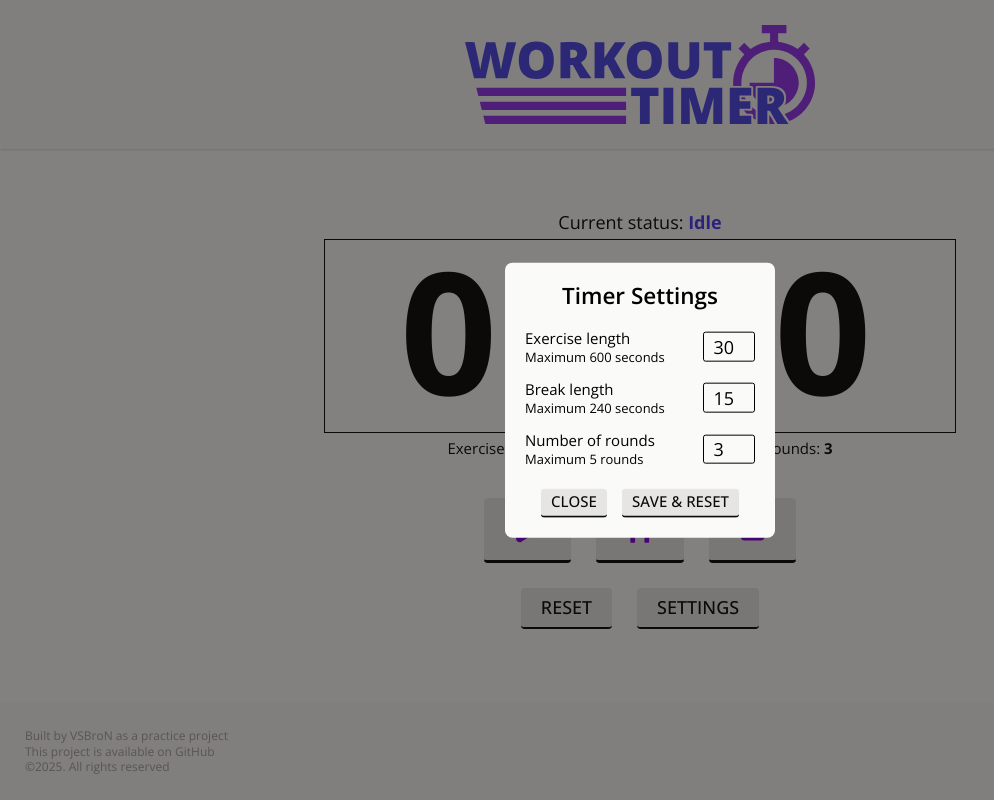
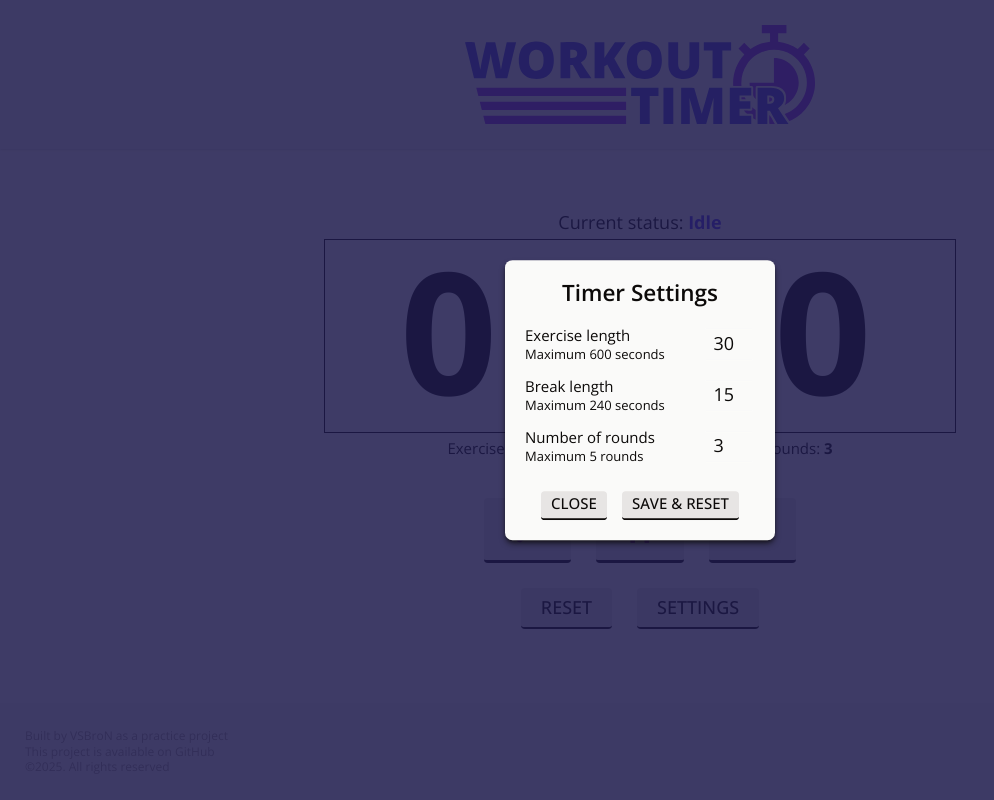
Before and after one commit to vsbron/workout-timer-2025-react, a React (Vite) app: page / in a window 1280 px wide. Both pictures are taken after a click on the element "SETTINGS". Shown: the whole page, without its empty margins (0-994 px from the left). Built offline with nearby package versions, Linux system fonts and the light colour scheme.

Commit message:
Add theme support for the Modal window

```diff
--- a/src/components/Settings.tsx
+++ b/src/components/Settings.tsx
@@ -45,7 +45,7 @@ function Settings({ settingsClose }: SettingsProps) {
   return (
     <div className="flex flex-col gap-8">
       <h2 className="text-center font-semibold text-4xl">Timer Settings</h2>
-      <form onSubmit={(e) => submitSettings(e)} className="flex flex-col gap-8">
+      <form onSubmit={(e) => submitSettings(e)} className="flex flex-col gap-10">
         <div className="flex flex-col gap-5">
           <FormGroup>
             <FormLabel note={`Maximum ${MAX_EXERCISE_LENGTH} seconds`}>
--- a/src/components/modal/ModalChildren.tsx
+++ b/src/components/modal/ModalChildren.tsx
@@ -10,7 +10,7 @@ export function Content({ children }: { children: ReactNode }) {
   // Returned JSX
   return (
     isOpen && (
-      <div className="absolute top-1/2 -translate-y-1/2 left-0 right-0 mx-auto max-w-[27rem] bg-stone-50 p-[2rem] rounded-xl z-50">
+      <div className="absolute top-1/2 -translate-y-1/2 left-0 right-0 mx-auto max-w-[27rem] text-stone-950 dark:text-stone-50 bg-stone-50 dark:bg-stone-900 p-[2rem] rounded-xl z-50 shadow-stone-950/70 shadow-md">
         {children}
       </div>
     )
@@ -26,7 +26,7 @@ export function Overlay() {
   return (
     isOpen && (
       <div
-        className="fixed inset-0 bg-stone-950/50"
+        className="fixed inset-0 bg-indigo-950/85 dark:bg-purple-950/65"
         onClick={toggleModal}
       ></div>
     )
--- a/src/ui/Button.tsx
+++ b/src/ui/Button.tsx
@@ -21,7 +21,7 @@ function Button({
   // Returned JSX
   return (
     <button
-      className={`bg-stone-200 dark:bg-purple-500 text-stone-950 dark:text-stone-50 fill-purple-700 dark:fill-stone-50 font-medium uppercase cursor-pointer border-stone-950 dark:border-purple-900 active:border-b-1 rounded-md
+      className={`bg-stone-200 dark:bg-purple-600 text-stone-950 dark:text-stone-50 fill-purple-700 dark:fill-stone-50 font-medium uppercase cursor-pointer border-stone-950 dark:border-purple-900 active:border-b-1 rounded-md
         ${
           size === "big"
             ? "px-10 py-5 border-b-3 text-[2rem]"
--- a/src/ui/Form.tsx
+++ b/src/ui/Form.tsx
@@ -15,7 +15,7 @@ export function FormInput({ onChange, limit, value }: FormInputProps) {
       inputMode="numeric"
       pattern="[0-9]*"
       type="text"
-      className="border-1 rounded-sm pt-1 pb-0.75 px-4 max-w-21"
+      className="border-1 border-stone-50 dark:border-purple-400 rounded-sm pt-1 pb-1.5 px-4 max-w-21"
       onChange={(e) => {
         const val = e.target.value;
         if (/^\d*$/.test(val)) {
```
